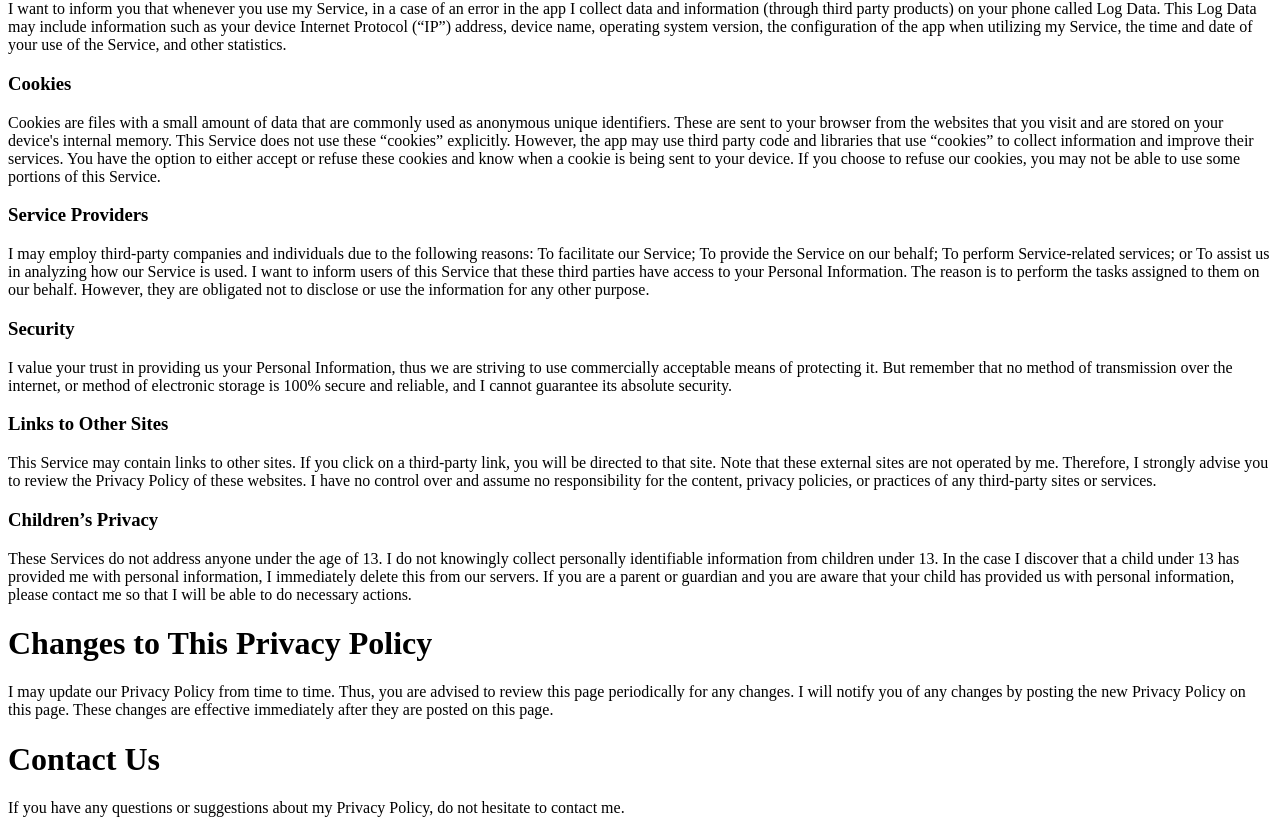
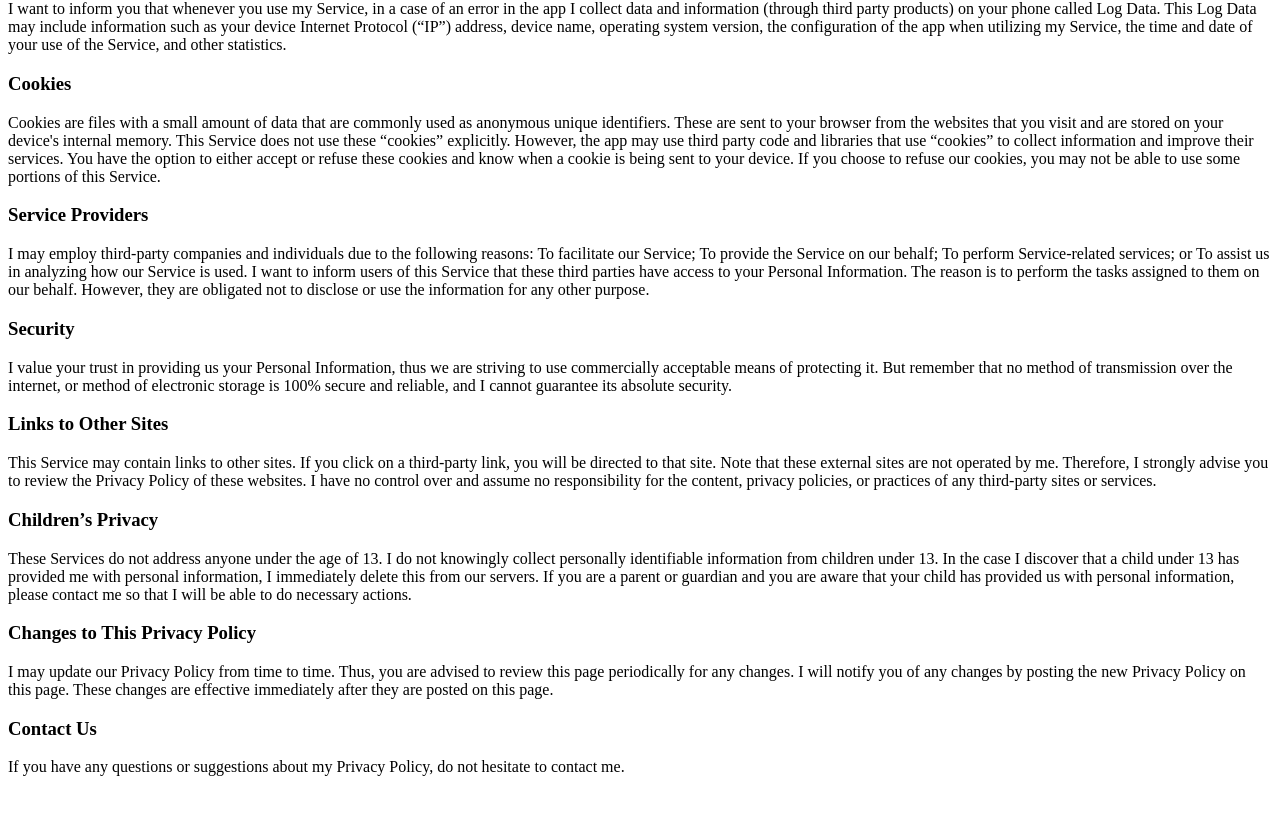
Before and after one commit to wallsHDWallpapers/privacy, a plain HTML site: page index.html in a window 1280 px wide. Shown: the part 399-1224 px from the top of the page. After the commit the page ends 1183 px from the top, so only its background shows below. Drawn offline with Linux system fonts and the light colour scheme.

Commit message:
Update index.html

```diff
--- a/index.html
+++ b/index.html
@@ -54,10 +54,10 @@ This Service may contain links to other sites. If you click on a third-party lin
 
 These Services do not address anyone under the age of 13. I do not knowingly collect personally identifiable information from children under 13. In the case I discover that a child under 13 has provided me with personal information, I immediately delete this from our servers. If you are a parent or guardian and you are aware that your child has provided us with personal information, please contact me so that I will be able to do necessary actions.
 
-<h1>Changes to This Privacy Policy</h1>
+<h3>Changes to This Privacy Policy</h3>
 
 I may update our Privacy Policy from time to time. Thus, you are advised to review this page periodically for any changes. I will notify you of any changes by posting the new Privacy Policy on this page. These changes are effective immediately after they are posted on this page.
 
-<h1>Contact Us</h1>
+<h3>Contact Us</h3>
 
 If you have any questions or suggestions about my Privacy Policy, do not hesitate to contact me.
```
